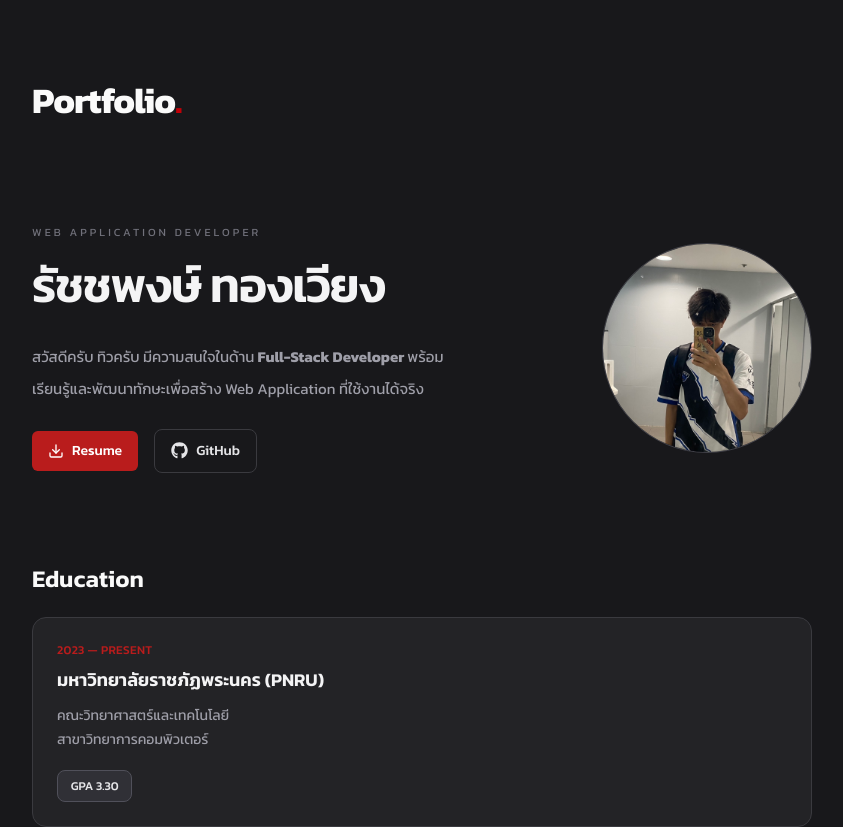
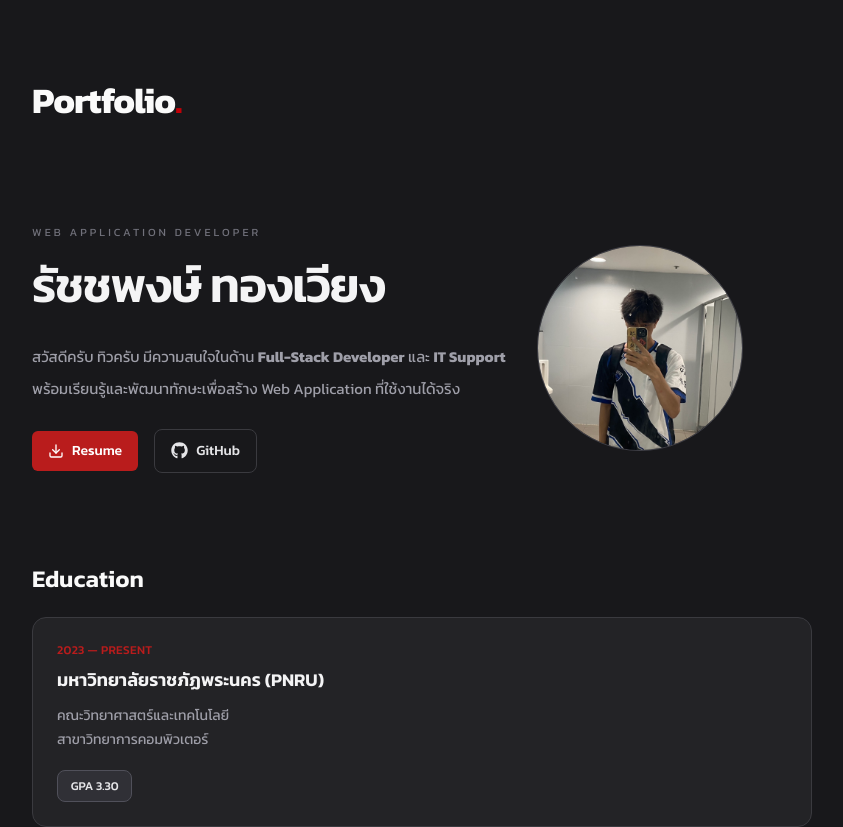
Before and after one commit to TiwRatchapong/my-portfolio, a Next.js app: page / in a window 1280 px wide. Shown: the top 827 px of the page, without its empty margins (218-1061 px from the left). Built offline with nearby package versions, Linux system fonts and the light colour scheme; no server answers.

Commit message:
Update portfolio content

```diff
--- a/app/layout.tsx
+++ b/app/layout.tsx
@@ -39,8 +39,12 @@ export default function RootLayout({
   children: React.ReactNode;
 }>) {
   return (
-    <body className={`${font.className} bg-zinc-900 text-zinc-100 antialiased`}>
-      {children}
-    </body>
+    <html lang="en">
+      <body
+        className={`${font.className} bg-zinc-900 text-zinc-100 antialiased`}
+      >
+        {children}
+      </body>
+    </html>
   );
 }
--- a/components/Hero.tsx
+++ b/components/Hero.tsx
@@ -24,11 +24,14 @@ export default function Hero() {
               รัชชพงษ์ ทองเวียง
             </h1>
 
-            <p className="mt-5 max-w-[430px] text-[15px] leading-8 text-zinc-400">
-              สวัสดีครับ ทิวครับ มีความสนใจในด้าน
-              <strong> Full-Stack Developer </strong>
-              พร้อมเรียนรู้และพัฒนาทักษะเพื่อสร้าง Web Application
-              ที่ใช้งานได้จริง
+            <p className="mt-5 max-w-[500px] text-[15px] leading-8 text-zinc-400">
+              <span className="whitespace-nowrap">
+                สวัสดีครับ ทิวครับ มีความสนใจในด้าน{" "}
+                <strong>Full-Stack Developer</strong> และ{" "}
+                <strong>IT Support</strong>
+              </span>
+              <br />
+              พร้อมเรียนรู้และพัฒนาทักษะเพื่อสร้าง Web Application ที่ใช้งานได้จริง
             </p>
 
             <div className="mt-6 flex items-center gap-4">
```
